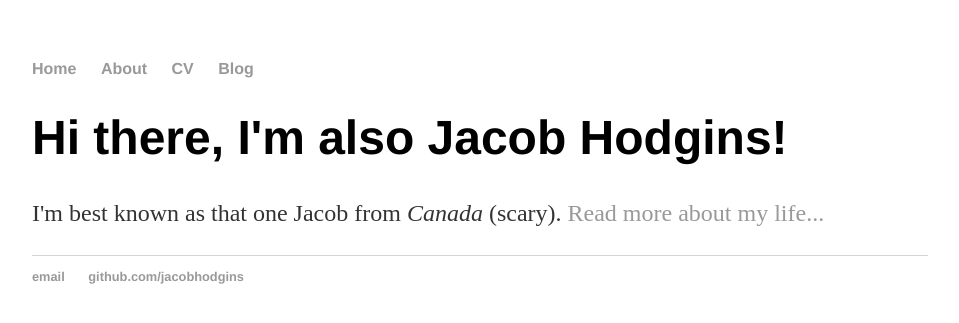
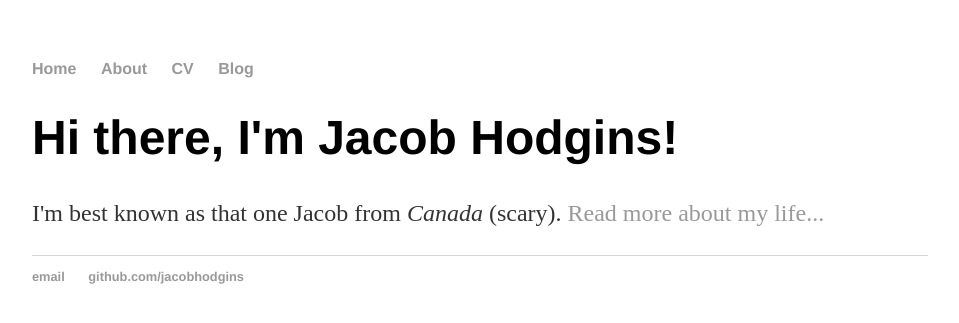
Before and after one commit to JacobHodgins/hodginsjacob, a Jekyll site: the page built from index.html, in a window 1280 px wide. Shown: the top 323 px of the page, without its empty margins (160-1119 px from the left). Built offline with Jekyll 4.4.1, drawn with Linux system fonts in a browser that asks for light colours.

Commit message:
Update index.html

```diff
--- a/index.html
+++ b/index.html
@@ -3,6 +3,6 @@ layout: default
 title: Jacob Hodgins
 ---
 <div class="blurb">
-	<h1>Hi there, I'm also Jacob Hodgins!</h1>
+	<h1>Hi there, I'm Jacob Hodgins!</h1>
 	<p>I'm best known as that one Jacob from <em>Canada</em> (scary). <a href="/about">Read more about my life...</a></p>
 </div><!-- /.blurb -->
```
